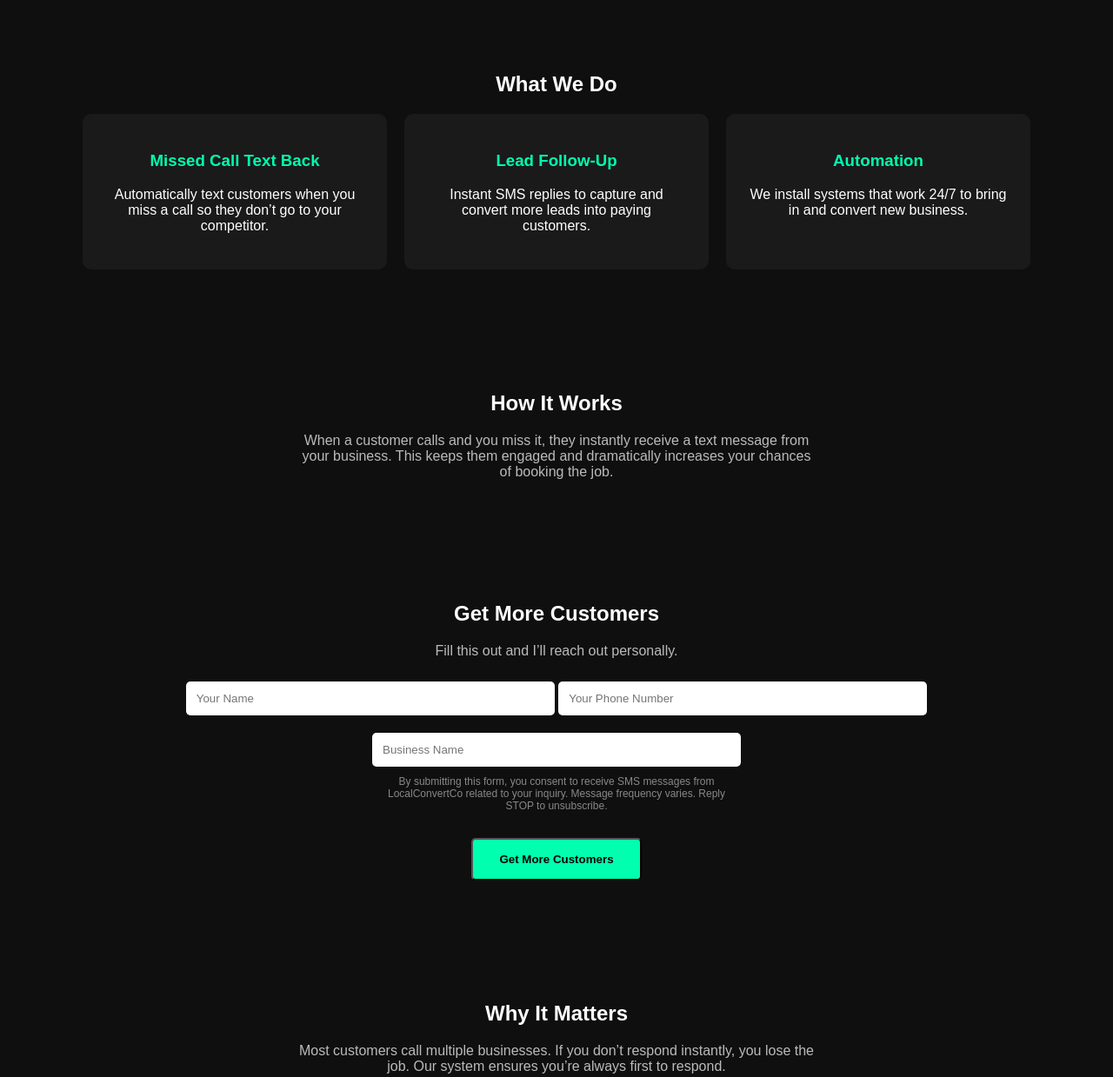
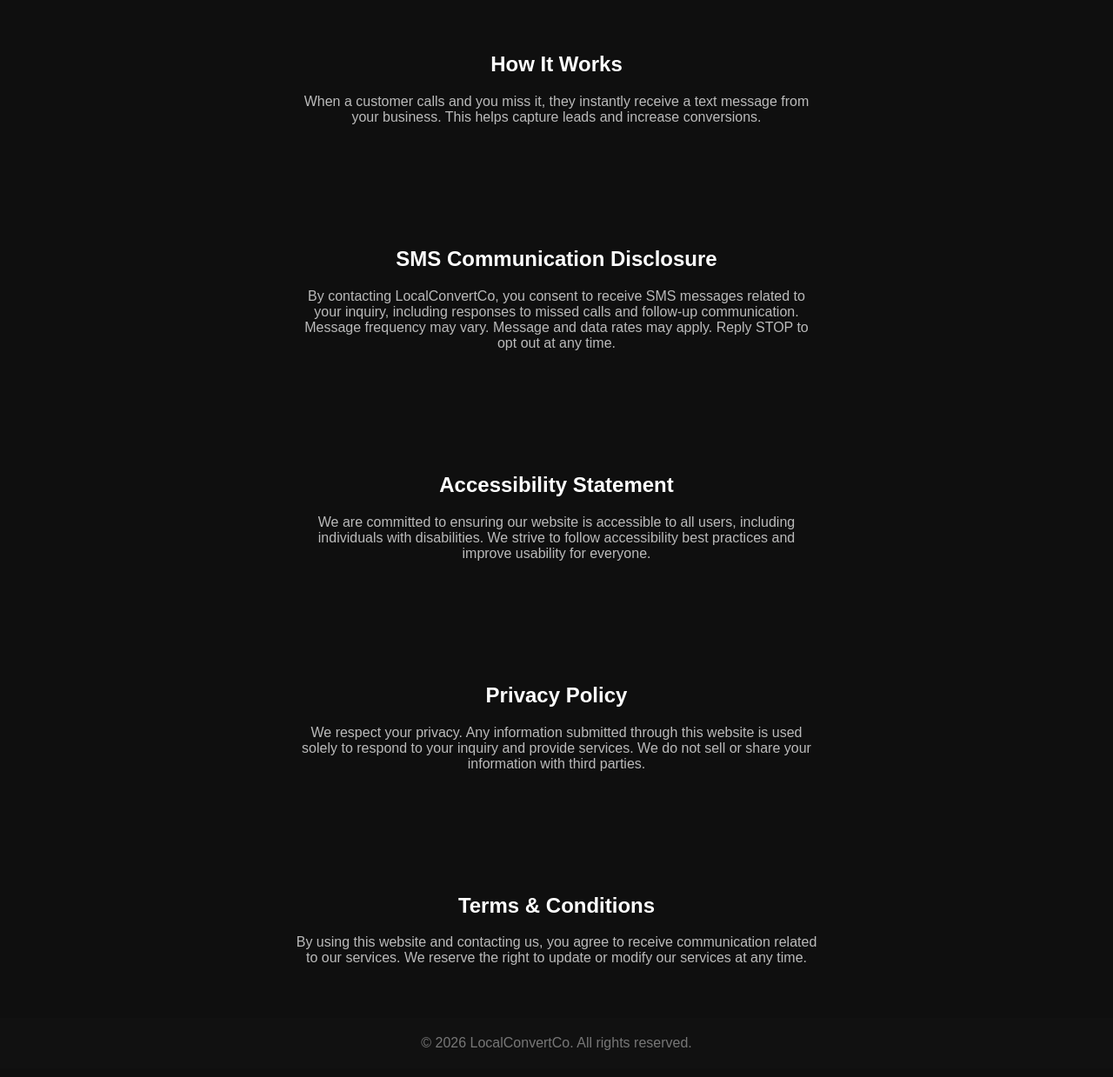
Before and after one commit to logandigitalsolutions333/Localconvertco, a plain HTML site: page index.html in a window 1280 px wide. Shown: the part 501-1740 px from the top of the page at 87% size. Drawn offline with Linux system fonts and the light colour scheme.

Commit message:
Update index.html

```diff
--- a/index.html
+++ b/index.html
@@ -24,7 +24,6 @@ h1 { font-size: 2.5em; }
     padding: 80px 20px;
     text-align: center;
 }
-.hero h2 { font-size: 2em; }
 .hero p {
     color: #bbb;
     max-width: 600px;
@@ -47,39 +46,13 @@ h1 { font-size: 2.5em; }
     text-align: center;
 }
 
-.cards {
-    display: flex;
-    flex-wrap: wrap;
-    justify-content: center;
-    gap: 20px;
-}
-
-.card {
-    background: #1a1a1a;
-    padding: 25px;
-    border-radius: 10px;
-    max-width: 300px;
-}
-
-.card h3 { color: #00ffae; }
-
-form input {
-    width: 80%;
-    max-width: 400px;
-    padding: 12px;
-    margin: 10px 0;
-    border-radius: 5px;
-    border: none;
-}
-
-form button { cursor: pointer; }
-
 .footer {
     padding: 20px;
     text-align: center;
     background: #111;
     color: #777;
 }
+a { color: #00ffae; }
 </style>
 </head>
 
@@ -92,59 +65,45 @@ form button { cursor: pointer; }
 <section class="hero">
     <h2>Never Miss Another Customer Again</h2>
     <p>
-        We help local businesses automatically respond to missed calls and follow up with leads using SMS, so you never lose another job.
+        We help local businesses automatically respond to missed calls and follow up with leads using SMS communication systems.
     </p>
-    <a href="tel:3609574048" class="btn">Get More Customers</a>
-</section>
-
-<section class="section">
-    <h2>What We Do</h2>
-    <div class="cards">
-        <div class="card">
-            <h3>Missed Call Text Back</h3>
-            <p>Automatically text customers when you miss a call so they don’t go to your competitor.</p>
-        </div>
-        <div class="card">
-            <h3>Lead Follow-Up</h3>
-            <p>Instant SMS replies to capture and convert more leads into paying customers.</p>
-        </div>
-        <div class="card">
-            <h3>Automation</h3>
-            <p>We install systems that work 24/7 to bring in and convert new business.</p>
-        </div>
-    </div>
+    <a href="sms:3609574048?body=Hey%20I%27m%20interested%20in%20getting%20more%20customers%20for%20my%20business." class="btn">
+        Text Us To Get Started
+    </a>
 </section>
 
 <section class="section">
     <h2>How It Works</h2>
     <p style="max-width:600px;margin:auto;color:#bbb;">
-        When a customer calls and you miss it, they instantly receive a text message from your business. This keeps them engaged and dramatically increases your chances of booking the job.
+        When a customer calls and you miss it, they instantly receive a text message from your business. This helps capture leads and increase conversions.
     </p>
 </section>
 
 <section class="section">
-    <h2>Get More Customers</h2>
-    <p style="color:#bbb;">Fill this out and I’ll reach out personally.</p>
-
-    <form name="lead-form" method="POST" data-netlify="true">
-        <input type="hidden" name="form-name" value="lead-form">
-
-        <input type="text" name="name" placeholder="Your Name" required>
-        <input type="tel" name="phone" placeholder="Your Phone Number" required>
-        <input type="text" name="business" placeholder="Business Name">
-
-        <p style="font-size:12px;color:#888;max-width:400px;margin:auto;">
-            By submitting this form, you consent to receive SMS messages from LocalConvertCo related to your inquiry. Message frequency varies. Reply STOP to unsubscribe.
-        </p>
-
-        <button type="submit" class="btn">Get More Customers</button>
-    </form>
+    <h2>SMS Communication Disclosure</h2>
+    <p style="max-width:600px;margin:auto;color:#bbb;">
+        By contacting LocalConvertCo, you consent to receive SMS messages related to your inquiry, including responses to missed calls and follow-up communication. Message frequency may vary. Message and data rates may apply. Reply STOP to opt out at any time.
+    </p>
 </section>
 
 <section class="section">
-    <h2>Why It Matters</h2>
+    <h2>Accessibility Statement</h2>
     <p style="max-width:600px;margin:auto;color:#bbb;">
-        Most customers call multiple businesses. If you don’t respond instantly, you lose the job. Our system ensures you’re always first to respond.
+        We are committed to ensuring our website is accessible to all users, including individuals with disabilities. We strive to follow accessibility best practices and improve usability for everyone.
+    </p>
+</section>
+
+<section class="section">
+    <h2>Privacy Policy</h2>
+    <p style="max-width:600px;margin:auto;color:#bbb;">
+        We respect your privacy. Any information submitted through this website is used solely to respond to your inquiry and provide services. We do not sell or share your information with third parties.
+    </p>
+</section>
+
+<section class="section">
+    <h2>Terms & Conditions</h2>
+    <p style="max-width:600px;margin:auto;color:#bbb;">
+        By using this website and contacting us, you agree to receive communication related to our services. We reserve the right to update or modify our services at any time.
     </p>
 </section>
 
```
